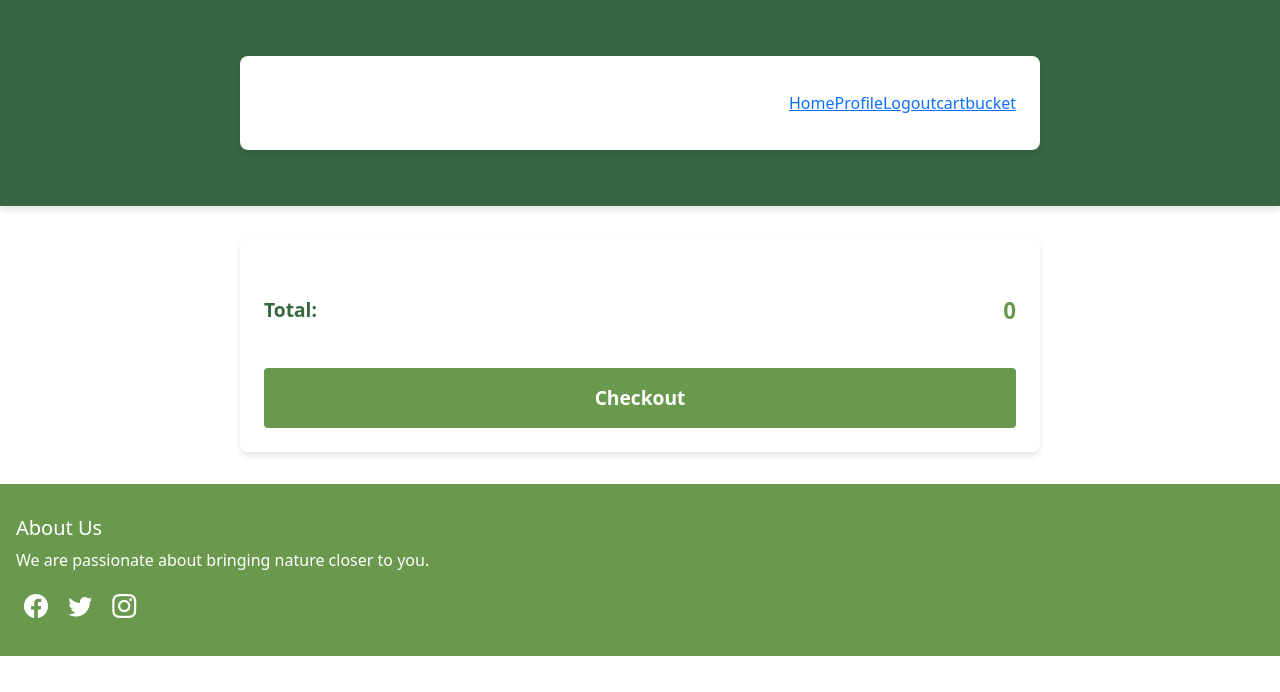
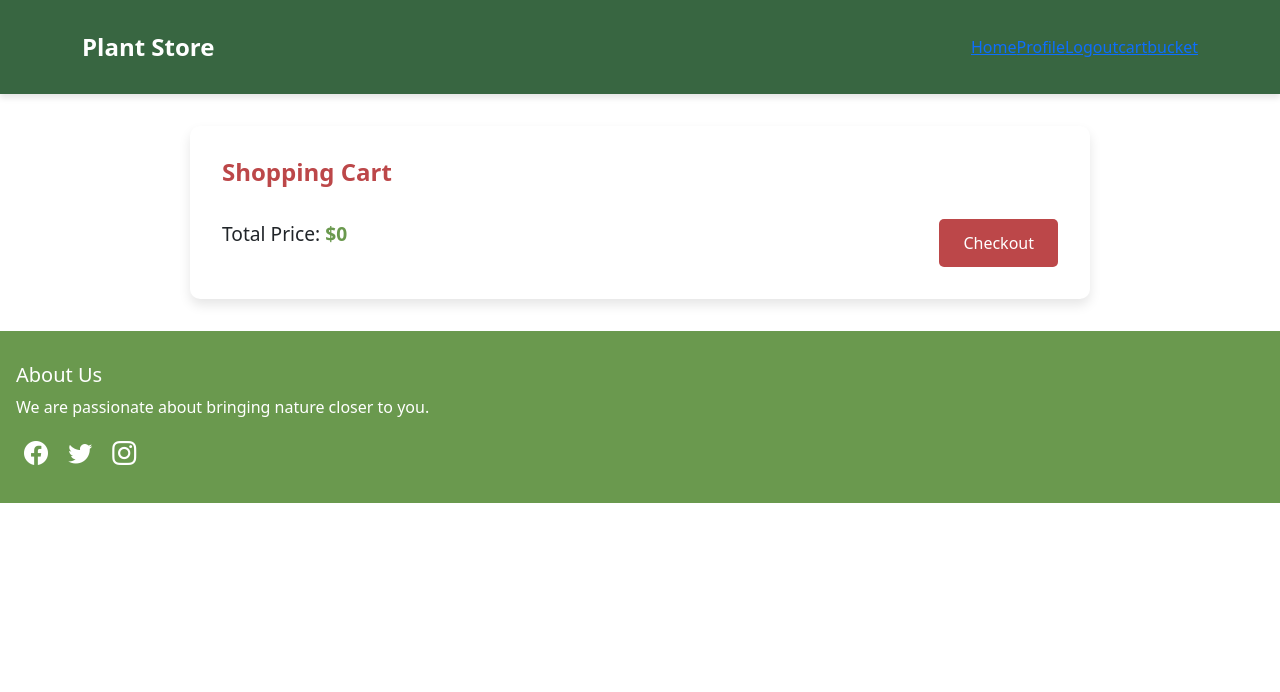
Before and after one commit to ALI-Hash1/flower-store, a Django app: page /cart/ in a window 1280 px wide. Shown: the top 692 px of the page. Run offline with Django 5.2, Linux system fonts and the light colour scheme; the visitor is signed in with stand-in values (Sample User, id 1).

Commit message:
cart basket page was designed

```diff
--- /dev/null
+++ b/flower_store/orders/static/orders/css/cart-style.css
@@ -0,0 +1,85 @@
+.cart-container {
+            margin: 2rem auto;
+            max-width: 900px;
+            background-color: var(--white);
+            border-radius: 10px;
+            box-shadow: 0 6px 12px rgba(0, 0, 0, 0.1);
+            padding: 2rem;
+        }
+
+        .cart-header {
+            font-size: 1.5rem;
+            font-weight: bold;
+            color: var(--red-dark);
+            margin-bottom: 1rem;
+        }
+
+        .cart-item {
+            display: flex;
+            justify-content: space-between;
+            align-items: center;
+            border-bottom: 1px solid #eaeaea;
+            padding: 1rem 0;
+        }
+
+        .cart-item:last-child {
+            border-bottom: none;
+        }
+
+        .cart-item-name {
+            font-size: 1.2rem;
+            font-weight: bold;
+            color: var(--green-dark);
+        }
+
+        .cart-item-quantity {
+            font-size: 1rem;
+            color: var(--gray-dark);
+        }
+
+        .cart-item-total-price {
+            font-size: 1rem;
+            font-weight: bold;
+            color: var(--green-medium);
+        }
+
+        .cart-item-delete {
+            background-color: var(--red-dark);
+            color: var(--white);
+            border: none;
+            font-size: 0.9rem;
+            padding: 0.5rem 1rem;
+            border-radius: 5px;
+            cursor: pointer;
+        }
+
+        .cart-item-delete:hover {
+            background-color: #a4373a;
+        }
+
+        .cart-summary {
+            margin-top: 2rem;
+            display: flex;
+            justify-content: space-between;
+            align-items: center;
+            font-size: 1.2rem;
+        }
+
+        .cart-total-price {
+            font-weight: bold;
+            color: var(--green-medium);
+        }
+
+        .checkout-btn {
+            background-color: var(--red-dark);
+            color: var(--white);
+            border: none;
+            font-size: 1rem;
+            padding: 0.75rem 1.5rem;
+            border-radius: 5px;
+            cursor: pointer;
+        }
+
+        .checkout-btn:hover {
+            background-color: #a4373a;
+        }
--- a/flower_store/orders/static/orders/css/style.css
+++ /dev/null
@@ -1,96 +0,0 @@
-.container {
-    max-width: 800px;
-    margin: 2rem auto;
-    background-color: var(--white);
-    border-radius: 8px;
-    box-shadow: 0 4px 6px rgba(0, 0, 0, 0.1);
-    padding: 1.5rem;
-        }
-
-.cart-item {
-    display: flex;
-    justify-content: space-between;
-    align-items: center;
-    padding: 1rem 0;
-    border-bottom: 1px solid var(--gray-light);
-}
-
-.cart-item:last-child {
-    border-bottom: none;
-}
-
-.cart-item .item-info {
-    flex: 1;
-}
-
-.cart-item h3 {
-    margin: 0;
-    font-size: 1.2rem;
-    color: var(--green-dark);
-}
-
-.cart-item p {
-    margin: 0.5rem 0;
-    font-size: 0.9rem;
-    color: var(--gray-dark);
-}
-
-.cart-item .item-total {
-    font-weight: bold;
-    color: var(--green-medium);
-}
-
-.cart-item .delete-btn {
-    background-color: var(--red);
-    color: var(--white);
-    border: none;
-    padding: 0.5rem 1rem;
-    border-radius: 4px;
-    cursor: pointer;
-    font-size: 0.9rem;
-}
-
-.cart-item .delete-btn:hover {
-    background-color: #d62828;
-}
-
-.cart-summary {
-    display: flex;
-    justify-content: space-between;
-    align-items: center;
-    padding: 1rem 0;
-    border-top: 2px solid var(--gray-light);
-    margin-top: 1rem;
-}
-
-.cart-summary .total-label {
-    font-size: 1.2rem;
-    font-weight: bold;
-    color: var(--green-dark);
-}
-
-.cart-summary .total-price {
-    font-size: 1.4rem;
-    font-weight: bold;
-    color: var(--green-medium);
-}
-
-.checkout-btn {
-    display: block;
-    text-decoration: none; /* Ensures button looks like a button */
-    width: 100%;
-    padding: 1rem;
-    background-color: var(--green-medium);
-    color: var(--white);
-    border: none;
-    border-radius: 4px;
-    font-size: 1.2rem;
-    font-weight: bold;
-    text-align: center;
-    margin-top: 1.5rem;
-    cursor: pointer;
-}
-
-.checkout-btn:hover {
-    background-color: var(--green-dark);
-}
--- a/flower_store/orders/templates/orders/cart.html
+++ b/flower_store/orders/templates/orders/cart.html
@@ -2,33 +2,32 @@
 {% load static %}
 
 {% block extra_headers %}
-    <link rel="stylesheet" href="{% static 'orders/css/style.css' %}">
+    <link rel="stylesheet" href="{% static 'orders/css/cart-style.css' %}">
 {% endblock %}
 
 {% block content %}
 
-    <div class="container">
+    <div class="cart-container">
+        <!-- Cart Header -->
+        <h1 class="cart-header">Shopping Cart</h1>
+
         <!-- Cart Items -->
-
         {% for item in cart %}
             <div class="cart-item">
-                <div class="item-info">
-                    <h3>{{item.product.name}}</h3>
-                    <p>Quantity: {{item.quantity}}</p>
+                <div>
+                    <p class="cart-item-name">{{item.product.name}}</p>
+                    <p class="cart-item-quantity">Quantity: {{item.quantity}}</p>
                 </div>
-                <div style="margin-right: 10px;" class="item-total ">{{item.total_price}}</div>
-                <a href="{% url 'orders:cart_remove' item.product.id %}" class="btn btn-danger"> Delete </a>
+                <p class="cart-item-total-price">${{item.total_price}}</p>
+                <a href="{% url 'orders:cart_remove' item.product.id %}"><button class="cart-item-delete">Delete</button></a>
             </div>
         {% endfor %}
 
         <!-- Cart Summary -->
         <div class="cart-summary">
-            <div class="total-label">Total:</div>
-            <div class="total-price">{{cart.get_total_price}}</div>
+            <p>Total Price: <span class="cart-total-price">${{cart.get_total_price}}</span></p>
+            <a href="{% url 'orders:order_create' %}"><button class="checkout-btn">Checkout</button></a>
         </div>
-
-        <!-- Checkout Button -->
-        <a href="{% url 'orders:order_create' %}" class="checkout-btn">Checkout</a>
     </div>
 
 {% endblock %}
--- a/flower_store/static/css/base-styles.css
+++ b/flower_store/static/css/base-styles.css
@@ -59,7 +59,7 @@
     top: 20px; /* Space from top of the page */
     left: 20px; /* Space from left of the page */
     z-index: 1050; /* Ensures it appears above other elements */
-    width: 300px; /* Fixed width for the message box */
+    width: 350px; /* Fixed width for the message box */
 }
 
 .flash-message {
```
Also changed, not shown: flower_store/products/templates/products/product.html (+1 -101 lines).
